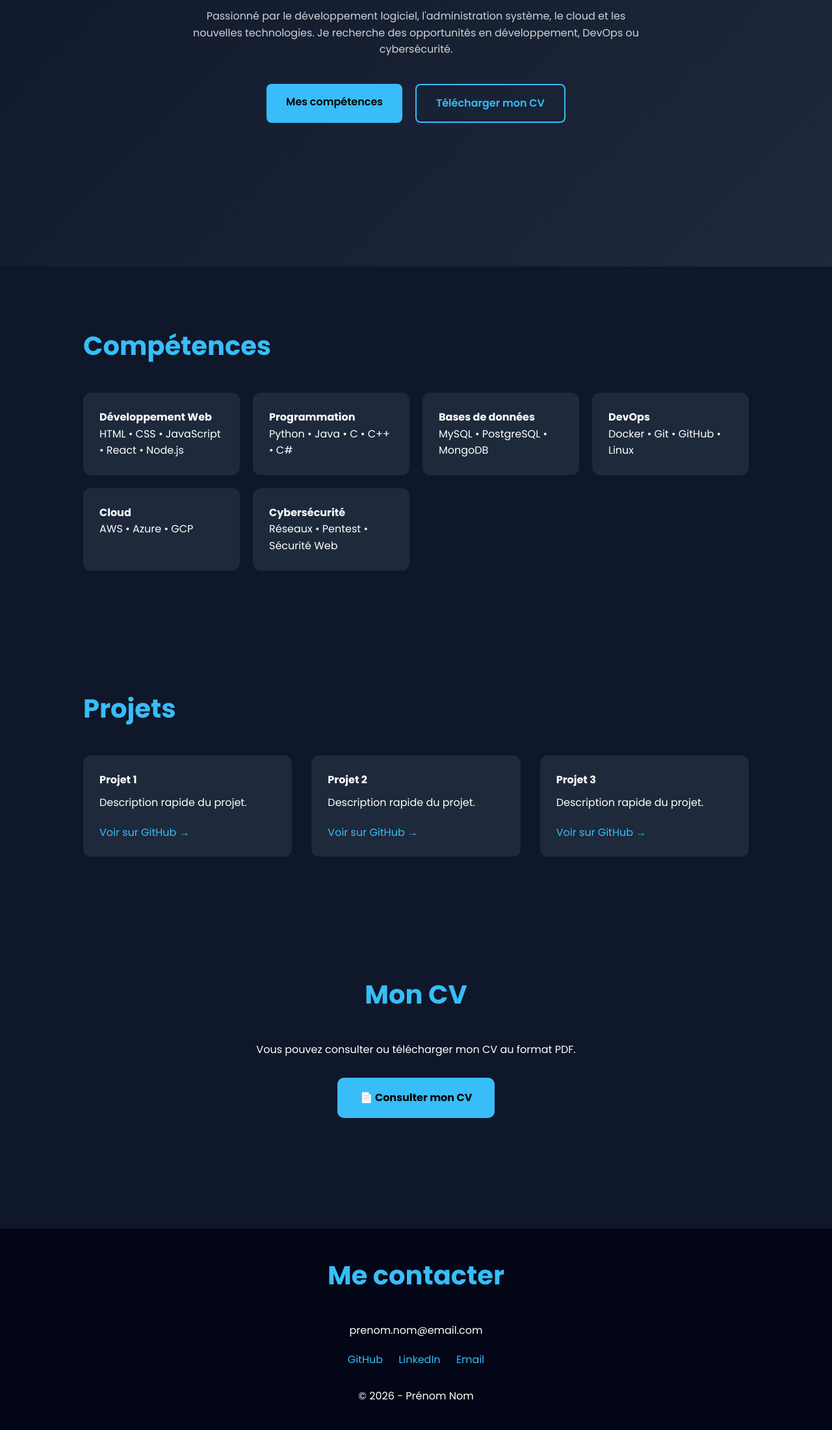
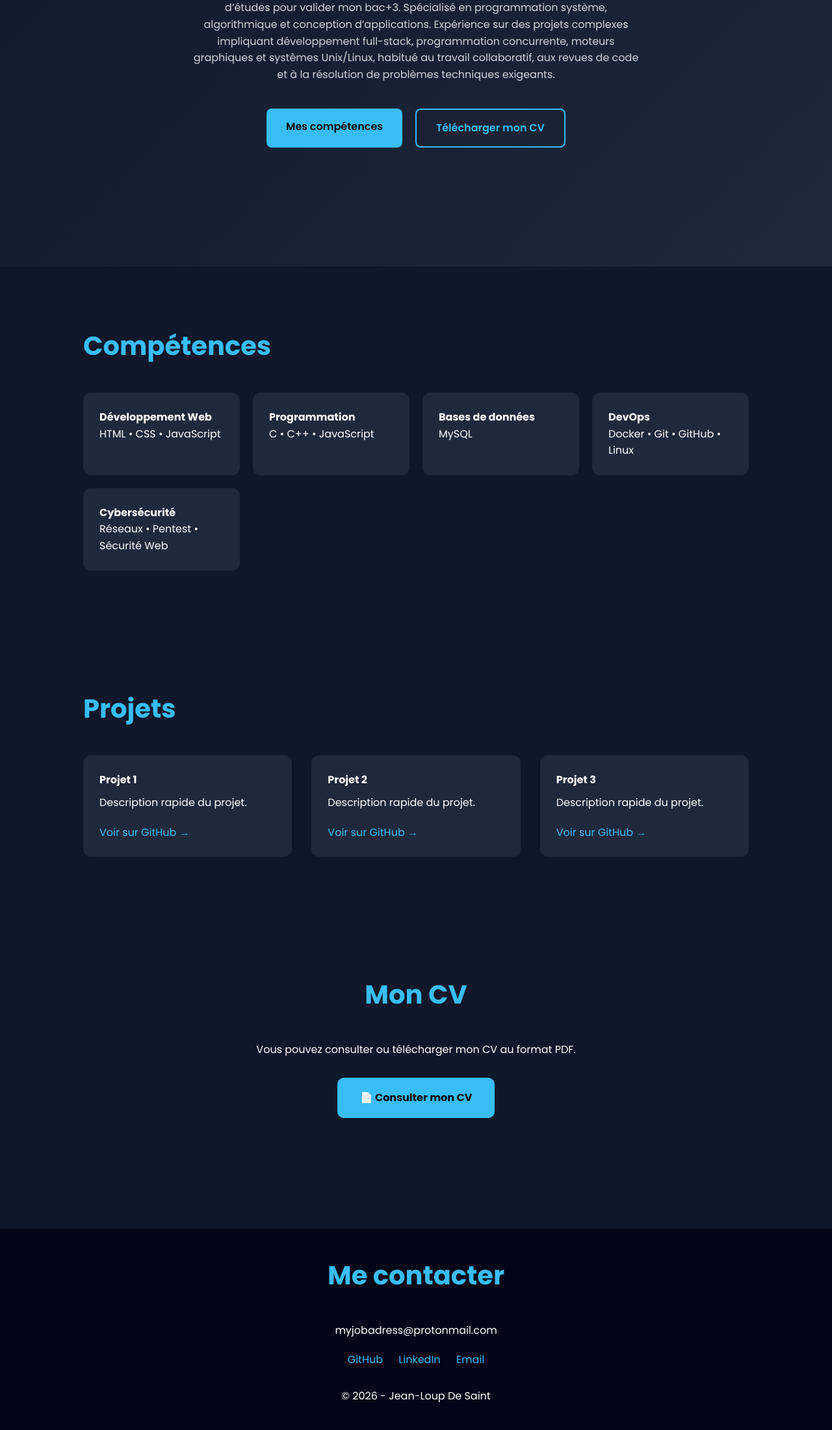
Before and after one commit to itswuzibro/itswuzibro.github.io, a plain HTML site: page index.html in a window 1280 px wide. Shown: the part 390-2590 px from the top of the page at 65% size. Drawn offline with Linux system fonts and the light colour scheme.

Commit message:
update info

```diff
--- a/index.html
+++ b/index.html
@@ -5,7 +5,7 @@
 	<meta name="viewport" content="width=device-width, initial-scale=1.0">
 	<link href="style.css" rel="stylesheet">
 
-	<title>Prénom Nom | Développeur</title>
+	<title>Jean-Loup De Saint | Développeur</title>
 
 	<link href="https://fonts.googleapis.com/css2?family=Poppins:wght@300;400;600;700&display=swap" rel="stylesheet">
 </head>
@@ -15,11 +15,11 @@
 
 		<h1>Jean-Loup De Saint</h1>
 
-	<h2>Développeur Informatique</h2>
+		<h2>Développeur Logiciel Junior</h2>
 
 		<p>
-		Passionné par le développement logiciel, l'administration système, le cloud et les nouvelles technologies.
-		Je recherche des opportunités en développement, DevOps ou cybersécurité.
+			Développeur logiciel en fin de cursus formé à l’école 42, je recherche un stage de fin d’études pour valider mon bac+3.
+			Spécialisé en programmation système, algorithmique et conception d’applications. Expérience sur des projets complexes impliquant développement full-stack, programmation concurrente, moteurs graphiques et systèmes Unix/Linux, habitué au travail collaboratif, aux revues de code et à la résolution de problèmes techniques exigeants.
 		</p>
 
 		<div class="buttons">
@@ -36,27 +36,22 @@
 
 			<div class="skill">
 				<h4>Développement Web</h4>
-<p>HTML • CSS • JavaScript • React • Node.js</p>
+				<p>HTML • CSS • JavaScript</p>
 			</div>
 
 			<div class="skill">
 				<h4>Programmation</h4>
-<p>Python • Java • C • C++ • C#</p>
+				<p>C • C++ • JavaScript</p>
 			</div>
 
 			<div class="skill">
 				<h4>Bases de données</h4>
-<p>MySQL • PostgreSQL • MongoDB</p>
+				<p>MySQL</p>
 			</div>
 
 			<div class="skill">
 				<h4>DevOps</h4>
 				<p>Docker • Git • GitHub • Linux</p>
-</div>
-
-<div class="skill">
-<h4>Cloud</h4>
-<p>AWS • Azure • GCP</p>
 			</div>
 
 			<div class="skill">
@@ -128,20 +123,20 @@ Vous pouvez consulter ou télécharger mon CV au format PDF.
 
 <h3>Me contacter</h3>
 
-<p>prenom.nom@email.com</p>
+<p>myjobadress@protonmail.com</p>
 
 <div class="socials">
 
-<a href="https://github.com/tonpseudo">GitHub</a>
+<a href="https://github.com/itswuzibro">GitHub</a>
 
-<a href="https://linkedin.com/in/tonprofil">LinkedIn</a>
+<a href="https://www.linkedin.com/in/jldes">LinkedIn</a>
 
-<a href="mailto:prenom.nom@email.com">Email</a>
+<a href="mailto:myjobadress@protonmail.com">Email</a>
 
 </div>
 
 <p style="margin-top:30px;">
-© 2026 - Prénom Nom
+	© 2026 - Jean-Loup De Saint
 </p>
 
 </footer>
```
Also changed, not shown: style.css (line endings or trailing spaces). Lines whose indentation alone changed are shown as unchanged.
